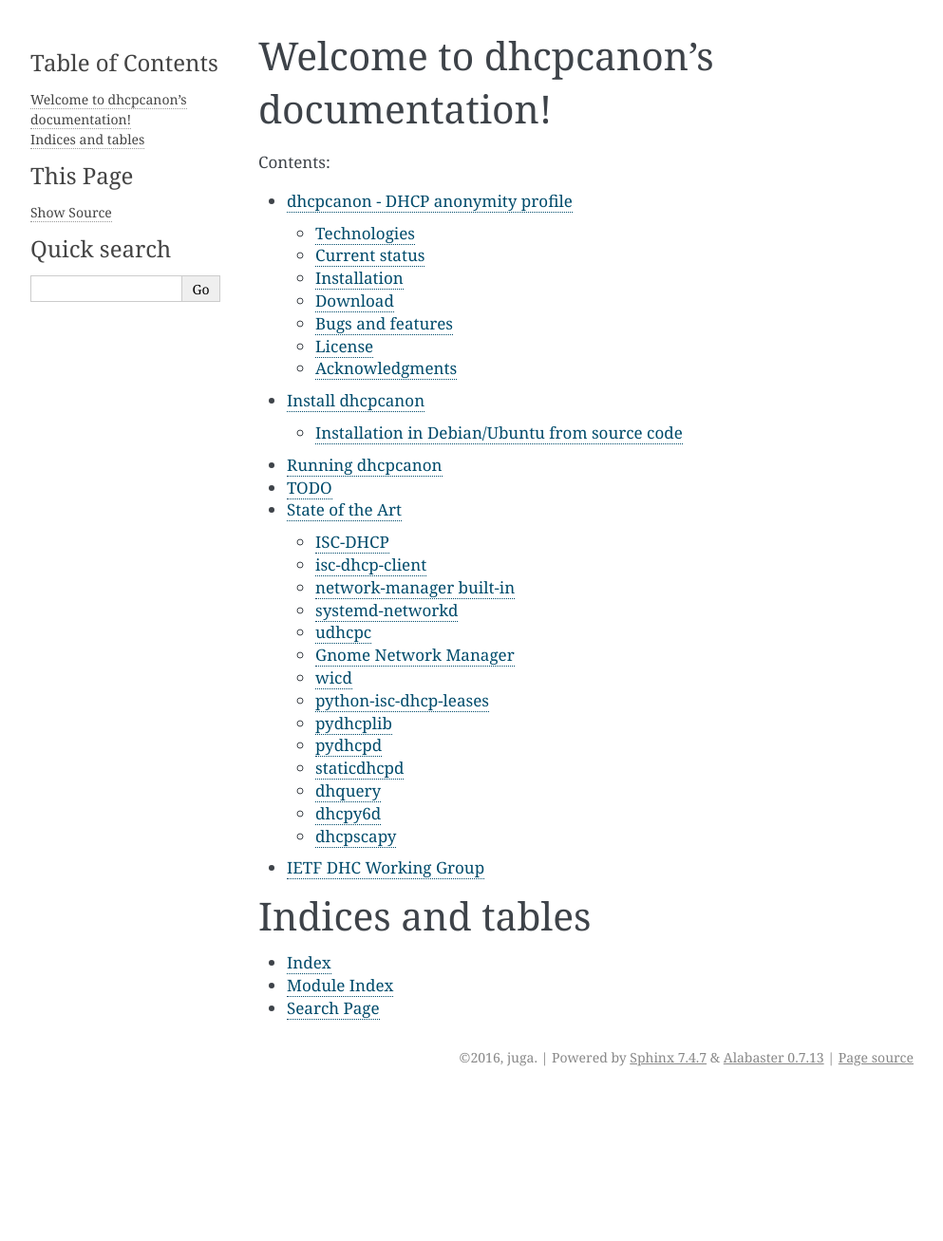
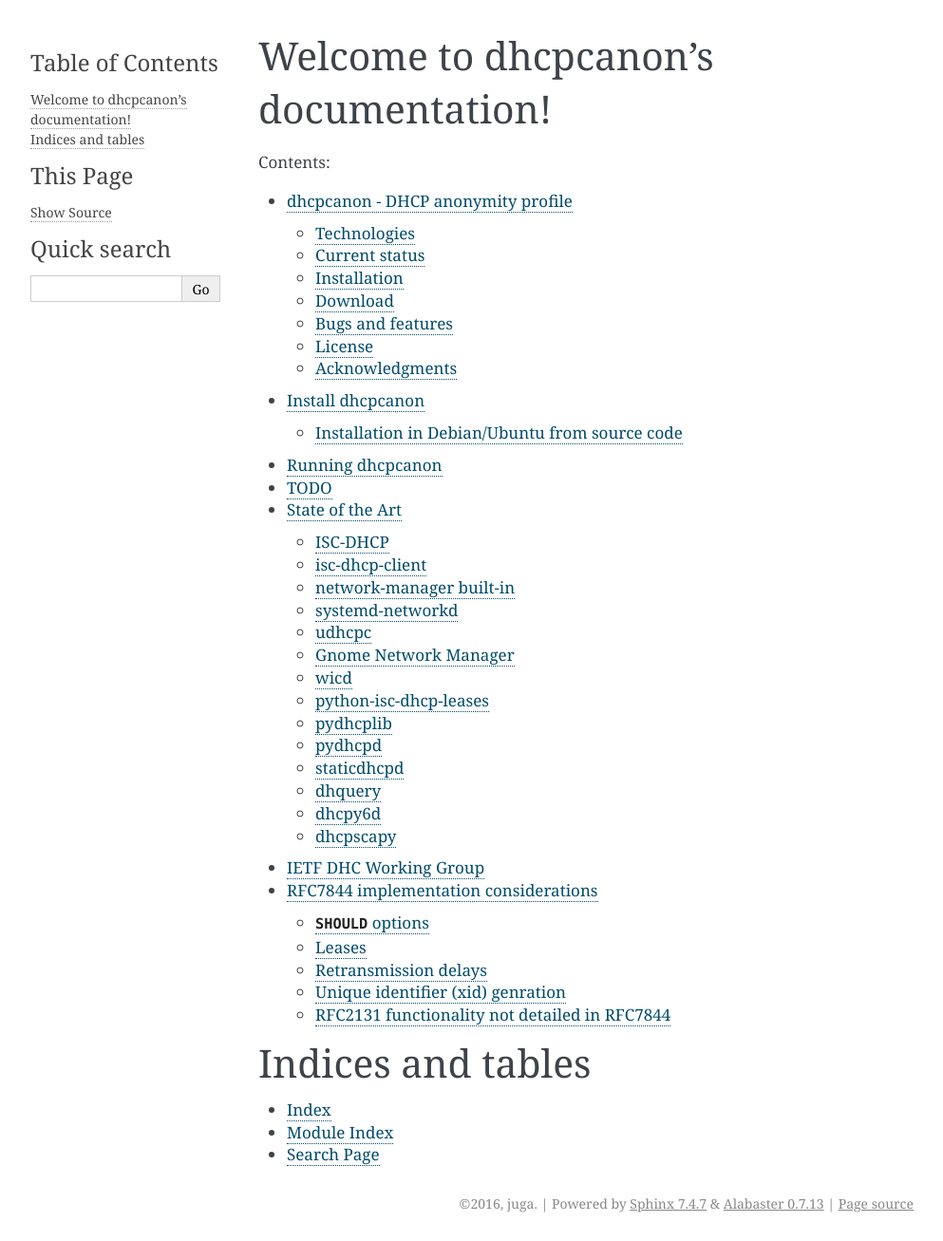
Before and after one commit to juga0/dhcpcanon, a Sphinx documentation site: the page built from docs/source/index.rst, in a window 1280 px wide. Shown: the whole page at 95% size, without its empty margins (148-1141 px from the left). Built offline with Sphinx 7.4.7, drawn with Linux system fonts in a browser that asks for light colours; formulas are drawn with MathJax 3; before the commit the page ends 1153 px from its top, so only the background shows below that; some of the changed lines change nothing that is shown.

Commit message:
Add doc about considerations implemention RFC. WIP

```diff
--- a/docs/source/index.rst
+++ b/docs/source/index.rst
@@ -17,6 +17,7 @@
    todo
    soa
    rfcs
+   tech
 
 Indices and tables
 ==================
--- /dev/null
+++ b/docs/source/tech.rst
@@ -0,0 +1,30 @@
+RFC7844 implementation considerations
+==========================================
+
+   5. Implementers SHOULD provide a way for clients to control when the
+   anonymity profiles are used and when standard behavior is preferred.
+
+This implementation will not support for now the standard behavior as
+it would require to implement more functionality and most of the current
+tools implement already the standard.
+This is intended to be an example of the anonymity profiles implementation.
+
+``SHOULD`` options
+----------------
+
+Leases
+-------
+
+Retransmission delays
+----------------------
+
+Unique identifier (xid) genration
+-----------------------------------
+
+
+RFC2131 functionality not detailed in RFC7844
+-------------------------------------------------
+   2.2 the allocating
+   server SHOULD probe the reused address before allocating the address,
+   e.g., with an ICMP echo request, and the client SHOULD probe the
+   newly received address, e.g., with ARP.
```
